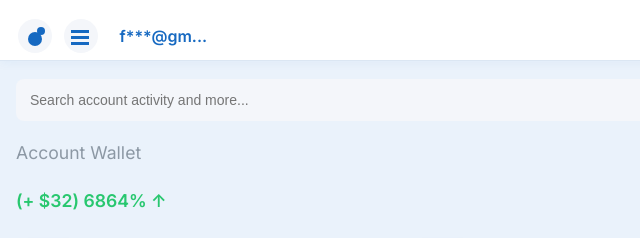
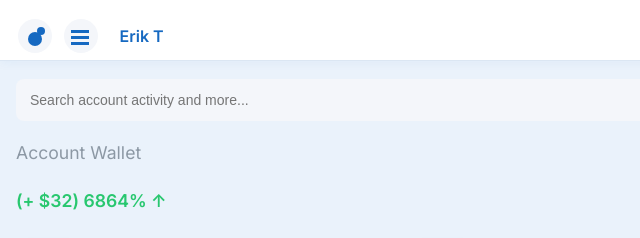
Before and after one commit to Global-HASH-09/USDT-pay1, a plain HTML site: page index.html in a window 1280 px wide. Shown: the top 238 px of the page, 0-640 px from the left. Drawn offline with Linux system fonts and the light colour scheme.

Commit message:
Update index.html

```diff
--- a/index.html
+++ b/index.html
@@ -260,7 +260,7 @@
     <div class="menu">
       <svg width="20" height="20" fill="#1669c1"><rect width="18" height="3" y="4"/><rect width="18" height="3" y="10"/><rect width="18" height="3" y="16"/></svg>
     </div>
-    <span class="email">f***@gm...</span>
+    <span class="email">Erik T </span>
     <div class="profile"></div>
   </div>
   <input class="search-bar" type="text" placeholder="Search account activity and more...">
```
